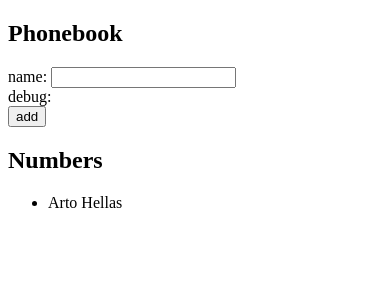
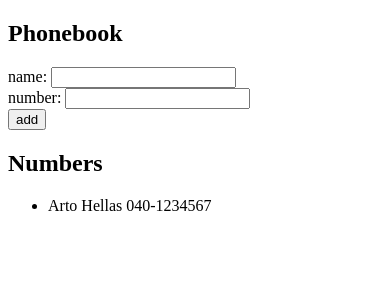
Before and after one commit to Kevv07/Fullstackopen-Submissions, a React (Vite) app in the folder part2/phonebook/: page / in a window 390 px wide. Shown: the top 300 px of the page. Built offline with nearby package versions, Linux system fonts and the light colour scheme.

Commit message:
2.8 phonebook done

```diff
--- a/part2/phonebook/src/App.jsx
+++ b/part2/phonebook/src/App.jsx
@@ -2,9 +2,11 @@ import { useState } from 'react'
 
 const App = () => {
   const [persons, setPersons] = useState([
-    { name: 'Arto Hellas' }
+    { name: 'Arto Hellas', phone: "040-1234567" }
   ])
   const [newName, setNewName] = useState('')
+
+  const [newPhone, setNewPhone] = useState('')
 
   const addName = (event) => {
     event.preventDefault()
@@ -12,11 +14,14 @@ const App = () => {
       alert(`${newName} is already added to phonebook`)
       return
     }
-    setPersons(persons.concat({ name: newName }))
+    setPersons(persons.concat({ name: newName, phone: newPhone}))
   }
 
   const handleNameChange = (event) => {
     setNewName(event.target.value)
+  }
+  const handlePhoneChange = (event) => {
+    setNewPhone(event.target.value)
   }
 
   return (
@@ -26,14 +31,16 @@ const App = () => {
         <div>
           name: <input onChange={handleNameChange}/>
         </div>
-        <div>debug: {newName}</div>
+        <div>
+          number: <input onChange={handlePhoneChange}/>
+        </div>
         <div>
           <button type="submit">add</button>
         </div>
       </form>
       <h2>Numbers</h2>
       <ul>
-        {persons.map(person => <li key={person.name}>{person.name}</li>)}
+        {persons.map(person => <li key={person.name}>{person.name} {person.phone}</li>)}
       </ul>
     </div>
   )
```
